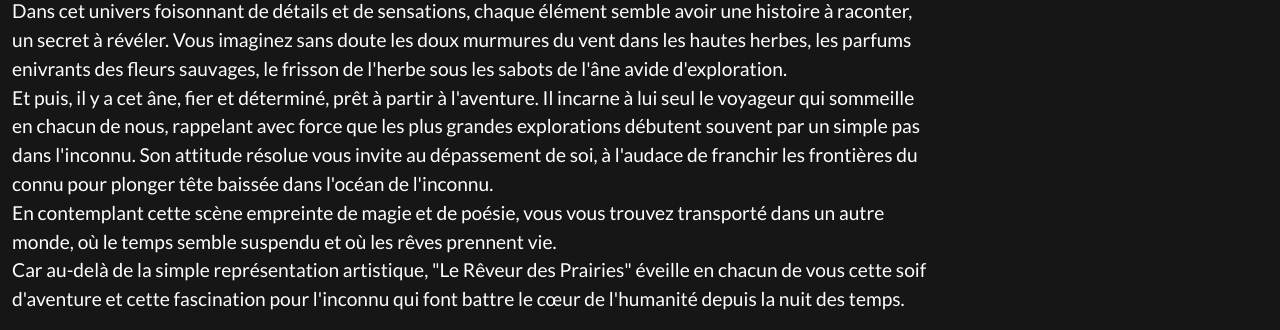
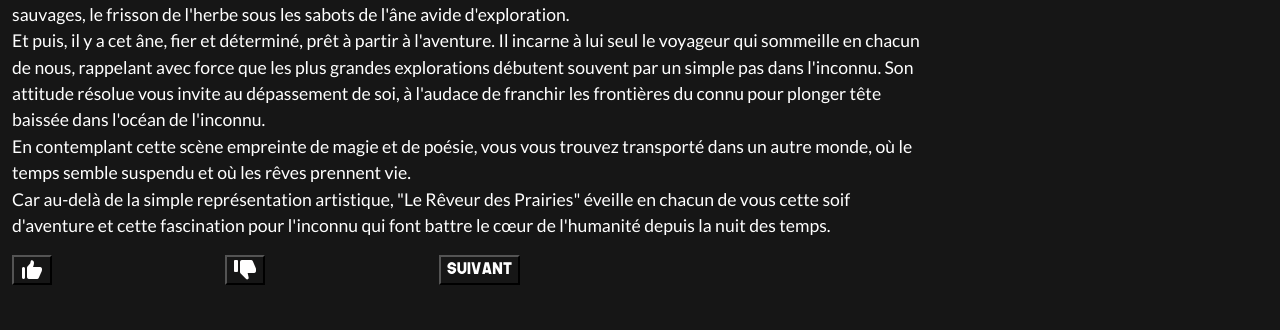
Before and after one commit to Baldaxx/glimpsGone, a plain HTML site: page galerie.html in a window 1280 px wide. Shown: the part 612-942 px from the top of the page. After the commit the page ends 897 px from the top, so only its background shows below. Drawn offline with nearby package versions, Linux system fonts and the light colour scheme.

Commit message:
2.2.2, 2.2.3

```diff
--- a/galerie.html
+++ b/galerie.html
@@ -50,5 +50,12 @@
             </div>
         </div>
     </div>
+    <div class="container-fluid">
+        <div class="row">
+            <div class="col-2"><button><img src="Img/iconeJaime.png" alt="Bouton j'aime, pour aimer l'article"></button><span class="resultat"></span></div>
+            <div class="col-2"><button><img src="Img/iconeJaimepas.png" alt="Bouton je n'aime pas"></button><span></span></div>
+            <div class="col-7"><button>SUIVANT</button></div>
+        </div>
+    </div>
 </body>
 </html>
--- a/style.css
+++ b/style.css
@@ -106,7 +106,7 @@ nav li a:hover {
 .galerieText {
     color : white;
     font-family: 'lato', 'arial';
-    font-size: 1.2rem;
+    font-size: 1.1rem;
     padding-right: 1rem;
 }
 .titre3GalerieText span {
@@ -141,6 +141,12 @@ nav li a:hover {
 
 .menuBurger {
     display: none;
+}
+
+button, .resultat {
+background-color: #161616;
+color : white;
+font-family: 'theNextFont', 'arial';
 }
 
 @media (max-width: 1024px) {
```
